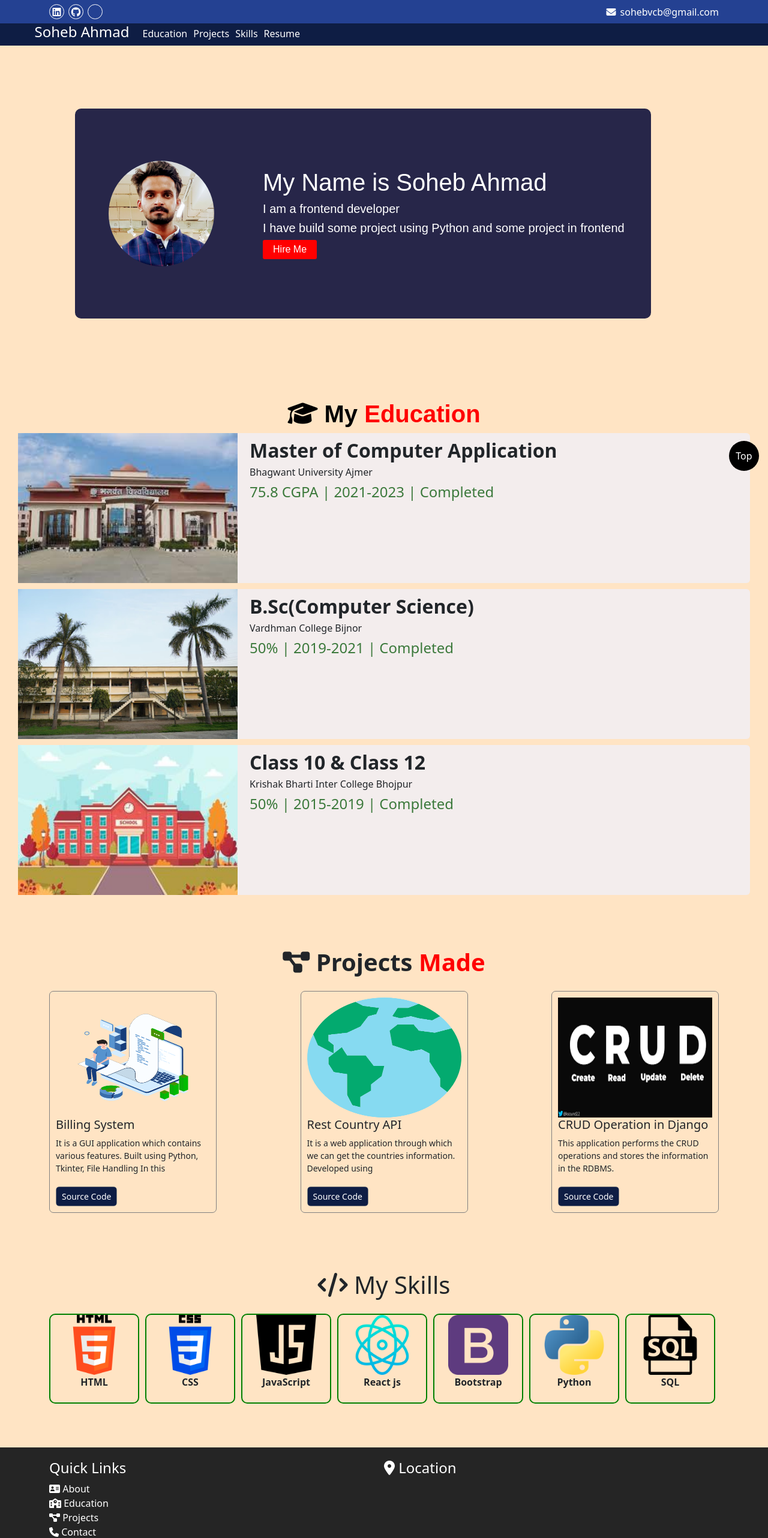
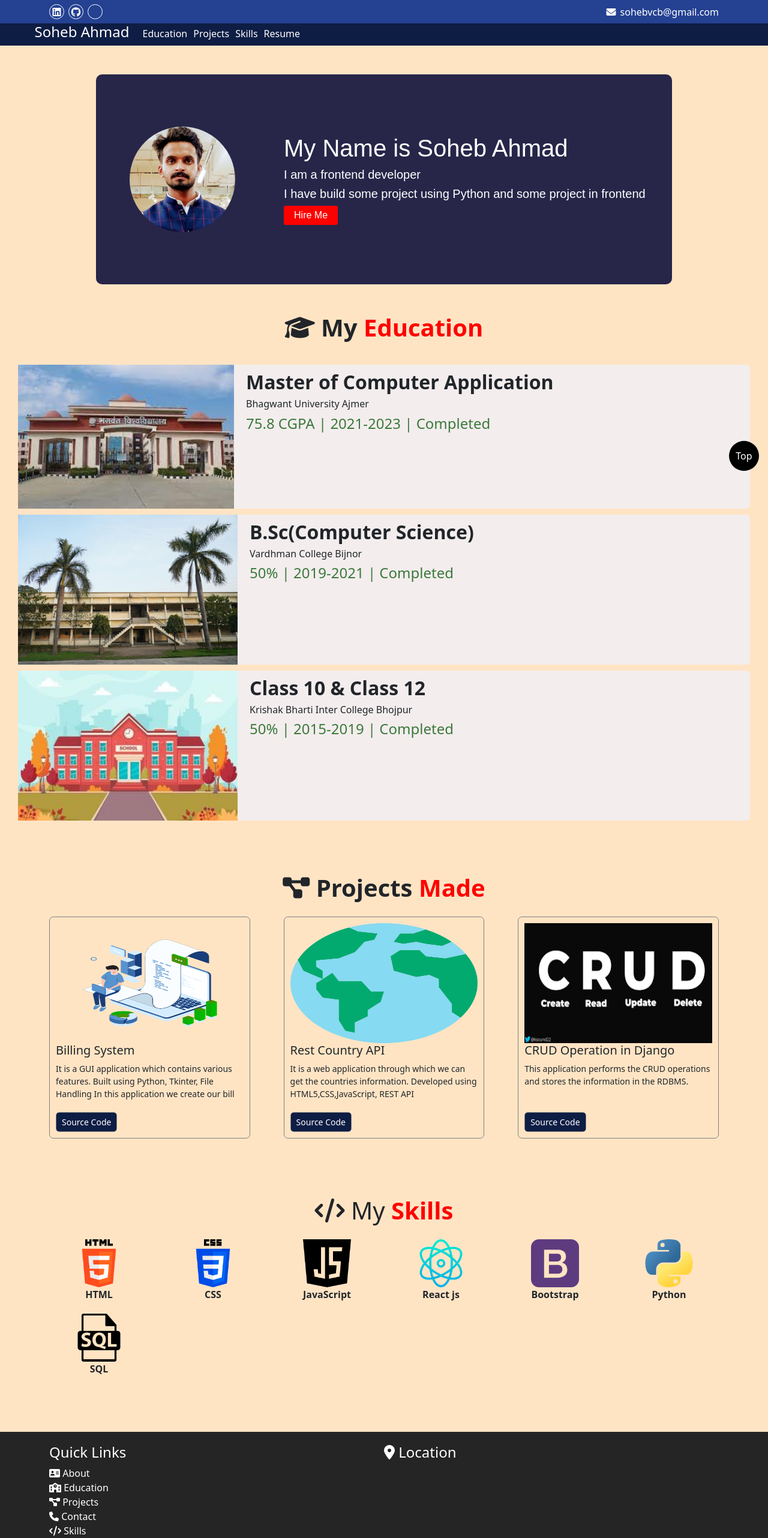
Before and after one commit to SohebAhmad/Personal-Portfolio, a plain HTML site: page portfolio/index.html in a window 1280 px wide. Shown: the top 2564 px of the page at 60% size. Drawn offline with nearby package versions, Linux system fonts and the light colour scheme; grey boxes are pictures that could not be loaded; some icons are missing.

Commit message:
Files Updated

```diff
--- a/portfolio/index.css
+++ b/portfolio/index.css
@@ -93,15 +93,20 @@ header{
 }
 .main{
     display: flex;
-    margin: 105px 125px;
+    /* margin: 105px 125px; */
     width: 75%;
-    height: 350px;
+    min-height: 350px;
     background-color: rgb(39, 38, 73);
     border-radius: 10px;
     justify-content: space-around;
     padding: 10px;
     color: white;
     font-family: sans-serif;
+}
+@media (max-width:575px) {
+    .main{
+        display: block;
+    }
 }
 .intro1{
     align-items: center;
@@ -147,14 +152,13 @@ header{
 
 /* contact file CSS */
 
-.contact_form{
+/* .contact_form{
     width: 75%;
 }
 .contact_form h1{
     gap: 7px;
     font-weight: bold;
     margin-bottom: 20px;
-    /* border: 2px solid red; */
 }
 .contact_form_parent{
     display: flex;
@@ -167,7 +171,6 @@ header{
 }
 .contact_form label{
     margin: 10px;
-    /* color: yellow; */
     display: inline-block;
     width: 100px;
 }
@@ -175,7 +178,6 @@ header{
     margin: 10px;
     display: flex;
     justify-content: center;
-    /* width: 200px; */
     background-color: rgb(78, 95, 112);
     color: white;
     box-shadow: 3px 3px 3px 0px black;
@@ -195,7 +197,9 @@ header{
 }
 #textarea:focus{
     outline: none;
-}
+} */
+
+
 
 /* About file CSS */
 
@@ -232,6 +236,16 @@ header{
 .education .img{
     display: flex;
     justify-content: space-between;
+    /* border: 2px solid red; */
+}
+@media (max-width:575px) {
+    .education .img{
+        flex-direction: column;
+    }
+    .education .img img{
+        width: 100% !important;
+    }
+
 }
 .education .img img{
     width: 30%;
@@ -254,11 +268,29 @@ header{
     justify-content: space-between;
 }
 .project{
-    width: 25%;
+    width: 30%;
     border: 1px solid gray;
     border-radius: 7px;
     padding: 10px;
 
+}
+@media (max-width:767px) {
+    .project{
+        width: 45%;
+        margin-bottom: 20px;
+    }
+    .project_container{
+        flex-wrap: wrap;
+    }
+}
+@media (max-width:500px) {
+    .project{
+        width: 100%;
+        margin-bottom: 20px;
+    }
+    .project_container{
+        flex-wrap: wrap;
+    }
 }
 .project img{
     width: 100%;
@@ -274,23 +306,18 @@ header{
 
 
 /* This is Skill File */
-.skill{
-    /* border: 2px solid red; */
-    display: flex;
-    gap: 10px;
-}
+
 .skill_box{
-    width: 150px;
-    height: 150px;
+    margin-bottom: 20px;
     display: flex;
     flex-direction: column;
     align-items: center;
-    border: 2px solid green;
+    /* border: 2px solid green; */
     border-radius: 10px;
 }
 .skill_box img{
-    width: 100px;
-    height: 100px;
+    width: 80px;
+    height: 80px;
     border-radius: 0%;
 }
 .skill_box span{
@@ -336,3 +363,6 @@ footer a{
     color: white;
     text-decoration: none;
 }
+@media screen {
+
+}
--- a/portfolio/index.html
+++ b/portfolio/index.html
@@ -37,11 +37,11 @@
                     <a href="#skill">Skills</a>
                     <!-- <a href="https://www.linkedin.com/in/soheb-ahmad-150379206/" target="_blank">Linkedin</a>
                     <a href="https://github.com/SohebAhmad" target="_blank">Githublink</a> -->
-                    <a href="https://drive.google.com/file/d/1x9qkZiBLUZpPH1vNgvvRUCaEQrLCAltw/view?usp=drivesdk" target="_blank">Resume</a>
+                    <a href="https://drive.google.com/file/d/1uqFUaebb98hH1N2GLDLgoGsrWtKz3EGP/view?usp=drivesdk" target="_blank">Resume</a>
                </nav>
           </div>
      </header>
-     <div class="main">
+     <div class="main container mt-5">
           <div class="intro1">
                <img src="./Soheb_image.jpg" height="200px" width="200px" alt="image not found">
           </div>
@@ -85,13 +85,13 @@
 
 
      <!-- This is Education File -->
+     <h1 class="text-center mt-5"><i class="fa-solid fa-graduation-cap" id="education"></i> <b>My</b> <strong
+               style="color: red;">Education</strong></h1>
      <div class="edu">
 
-          <h1><i class="fa-solid fa-graduation-cap" id="education"></i> <b>My</b> <strong
-                    style="color: red;">Education</strong></h1>
           <div class="education">
                <div class="img">
-                    <img src="./bhagwant_university.jpg" width="250px" height="250px" alt="image not found">
+                    <img src="./bhagwant_university.jpg" width="" height="" alt="image not found">
                     <div class="education_text">
                          <h2><b>Master of Computer Application</b></h2>
                          <h6>Bhagwant University Ajmer</h6>
@@ -173,33 +173,33 @@
 
      <div class="skill_container py-5" id="skill">
           <div class="container">
-               <h1 class="text-center"><i class="fa-solid fa-code"></i> My Skills</h1>
-               <div class="skill mt-4">
-                    <div class="skill_box">
+               <h1 class="text-center"><i class="fa-solid fa-code"></i> My <strong style="color: red;">Skills</strong></h1>
+               <div class=" mt-4 row">
+                    <div class="col-lg-2 col-md-3 col-sm-4 col-6 skill_box">
                          <img src="./html-5.png" alt="">
                          <span class="text-center">HTML</span>
                     </div>
-                    <div class="skill_box">
+                    <div class="col-lg-2 col-md-3 col-sm-4 col-6 skill_box">
                          <img src="./css-3.png" alt="">
                          <span class="text-center">CSS</span>
                     </div>
-                    <div class="skill_box">
+                    <div class="col-lg-2 col-md-3 col-sm-4 col-6 skill_box">
                          <img src="./java-script.png" alt="">
                          <span class="text-center">JavaScript</span>
                     </div>
-                    <div class="skill_box">
+                    <div class="col-lg-2 col-md-3 col-sm-4 col-6 skill_box">
                          <img src="./react.png" alt="">
                          <span class="text-center">React js</span>
                     </div>
-                    <div class="skill_box">
+                    <div class="col-lg-2 col-md-3 col-sm-4 col-6 skill_box">
                          <img src="./bootstrap.png" alt="">
                          <span class="text-center">Bootstrap</span>
                     </div>
-                    <div class="skill_box">
+                    <div class="col-lg-2 col-md-3 col-sm-4 col-6 skill_box">
                          <img src="./python.png" alt="">
                          <span class="text-center">Python</span>
                     </div>
-                    <div class="skill_box">
+                    <div class="col-lg-2 col-md-3 col-sm-4 col-6 skill_box">
                          <img src="./sql-file-format.png" alt="">
                          <span class="text-center">SQL</span>
                     </div>
```
Also changed, not shown: 1 other file.
